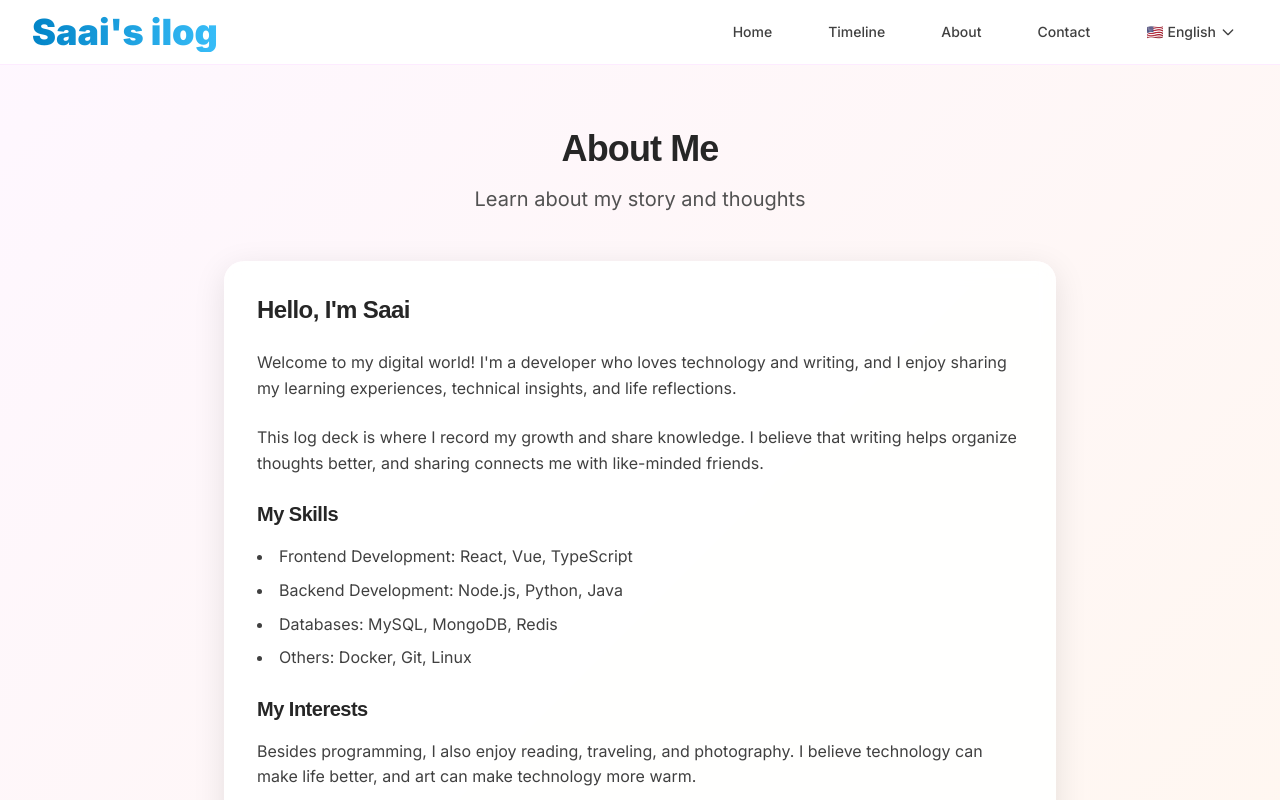
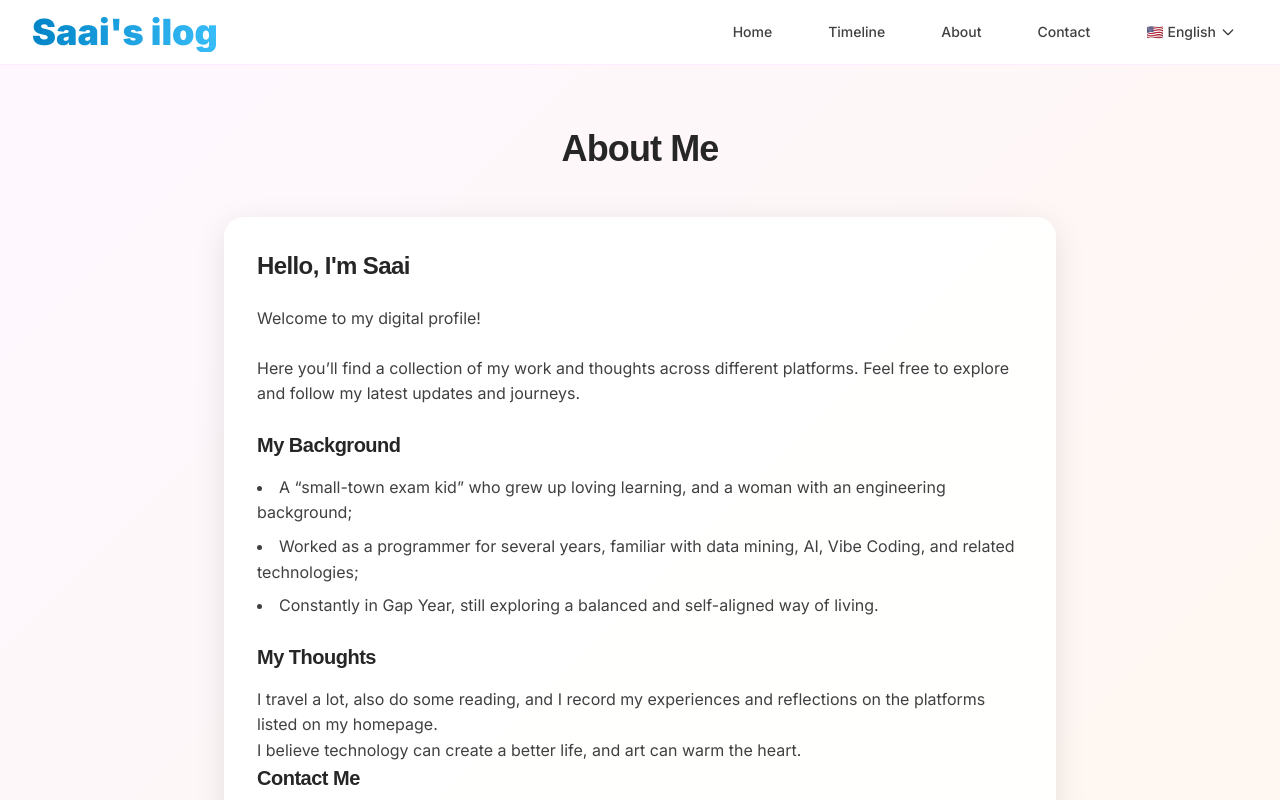
Before and after one commit to saai/ilog, a Next.js app: page /en/about in a window 1280 px wide. Shown: the top 800 px of the page. Built offline with nearby package versions, Linux system fonts and the light colour scheme.

Commit message:
更新英文版关于页面内容

```diff
--- a/app/en/about/page.tsx
+++ b/app/en/about/page.tsx
@@ -14,7 +14,6 @@ export default function AboutPage() {
         <div className="max-w-4xl mx-auto px-4 sm:px-6 lg:px-8">
           <div className="text-center mb-12">
             <h1 className="text-4xl font-display font-bold text-neutral-800 mb-4">About Me</h1>
-            <p className="text-xl text-neutral-600">Learn about my story and thoughts</p>
           </div>
 
           <div className="artistic-card p-8">
@@ -22,29 +21,31 @@ export default function AboutPage() {
               <h2 className="text-2xl font-display font-semibold text-neutral-800 mb-6">Hello, I'm Saai</h2>
 
               <p className="text-neutral-700 mb-6">
-                Welcome to my digital world! I'm a developer who loves technology and writing, and I enjoy sharing my learning experiences, technical insights, and life reflections.
+                Welcome to my digital profile!
               </p>
 
               <p className="text-neutral-700 mb-6">
-                This log deck is where I record my growth and share knowledge. I believe that writing helps organize thoughts better, and sharing connects me with like-minded friends.
+                Here you’ll find a collection of my work and thoughts across different platforms. Feel free to explore and follow my latest updates and journeys.
               </p>
 
-              <h3 className="text-xl font-display font-semibold text-neutral-800 mb-4">My Skills</h3>
+              <h3 className="text-xl font-display font-semibold text-neutral-800 mb-4">My Background</h3>
               <ul className="list-disc list-inside text-neutral-700 mb-6 space-y-2">
-                <li>Frontend Development: React, Vue, TypeScript</li>
-                <li>Backend Development: Node.js, Python, Java</li>
-                <li>Databases: MySQL, MongoDB, Redis</li>
-                <li>Others: Docker, Git, Linux</li>
+                <li>A “small-town exam kid” who grew up loving learning, and a woman with an engineering background;</li>
+                <li>Worked as a programmer for several years, familiar with data mining, AI, Vibe Coding, and related technologies;</li>
+                <li>Constantly in Gap Year, still exploring a balanced and self-aligned way of living.</li>
               </ul>
 
-              <h3 className="text-xl font-display font-semibold text-neutral-800 mb-4">My Interests</h3>
-              <p className="text-neutral-700 mb-6">
-                Besides programming, I also enjoy reading, traveling, and photography. I believe technology can make life better, and art can make technology more warm.
+              <h3 className="text-xl font-display font-semibold text-neutral-800 mb-4">My Thoughts</h3>
+              <p className="text-neutral-700">
+                I travel a lot, also do some reading, and I record my experiences and reflections on the platforms listed on my homepage.
+              </p>
+              <p className="text-neutral-700">
+                I believe technology can create a better life, and art can warm the heart.
               </p>
 
               <h3 className="text-xl font-display font-semibold text-neutral-800 mb-4">Contact Me</h3>
               <p className="text-neutral-700">
-                If you have any thoughts or suggestions about my articles, feel free to contact me via email or social media. I'd love to chat with you!
+                If you have any thoughts or suggestions about my content, feel free to reach out via email or social media. I’d be happy to connect with you!
               </p>
             </div>
           </div>
```
